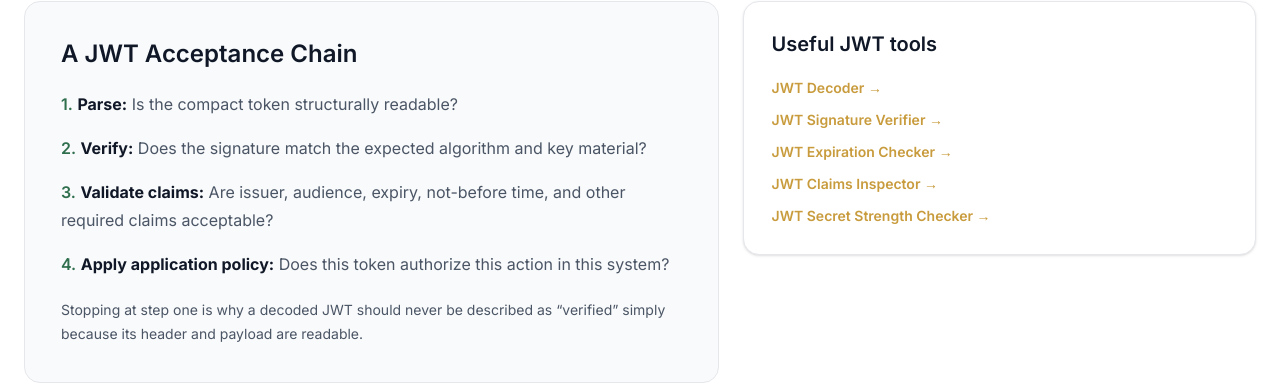
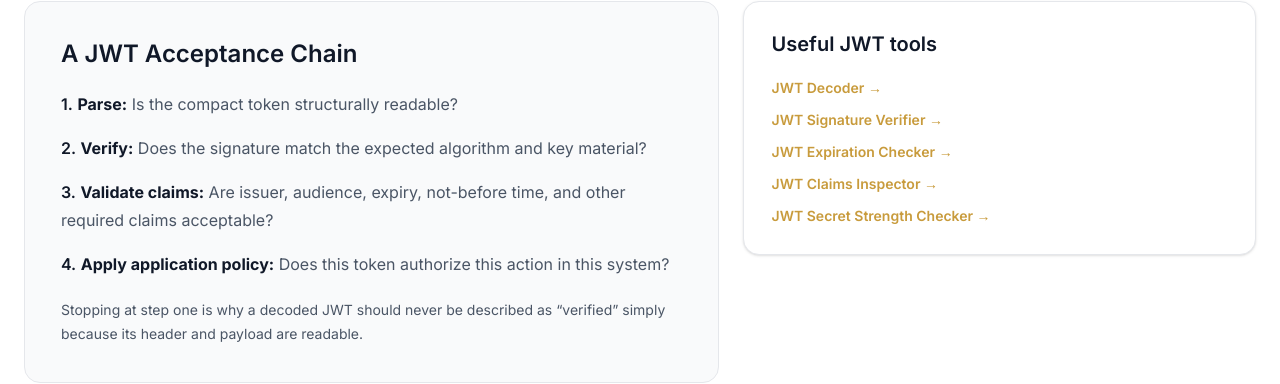
Before and after one commit to vaarunsonawwane-ops/yoryantra-new, a Next.js app: page /security-guides in a window 1280 px wide. Shown: the part 452-836 px from the top of the page. Built offline with nearby package versions, Linux system fonts and the light colour scheme.

Commit message:
Yoryantra_Resource_Guide_Publisher_Content_Freeze_FINAL V2

```diff
--- a/app/developers/page.tsx
+++ b/app/developers/page.tsx
@@ -130,10 +130,10 @@ export default function Page() {
               A useful debugging order
             </h2>
             <ol className="mt-5 space-y-3 text-sm leading-6 text-gray-600">
-              <li><strong className="text-[var(--green)]">1.</strong> Confirm the raw input you actually have.</li>
-              <li><strong className="text-[var(--green)]">2.</strong> Parse or normalize only what is necessary.</li>
-              <li><strong className="text-[var(--green)]">3.</strong> Compare the result with the protocol or API contract.</li>
-              <li><strong className="text-[var(--green)]">4.</strong> Reproduce the behavior in the real client, server, or browser.</li>
+              <li><strong className="text-gray-900">1.</strong> Confirm the raw input you actually have.</li>
+              <li><strong className="text-gray-900">2.</strong> Parse or normalize only what is necessary.</li>
+              <li><strong className="text-gray-900">3.</strong> Compare the result with the protocol or API contract.</li>
+              <li><strong className="text-gray-900">4.</strong> Reproduce the behavior in the real client, server, or browser.</li>
             </ol>
           </div>
         </section>
--- a/app/devops-resources/page.tsx
+++ b/app/devops-resources/page.tsx
@@ -109,7 +109,7 @@ export default function Page() {
             {layers.map((layer) => (
               <div key={layer.number} className="self-start rounded-2xl border border-gray-200 bg-gray-50 p-6">
                 <div className="flex items-start gap-4">
-                  <span className="pt-1 text-xs font-semibold tracking-wider text-[var(--green)]">{layer.number}</span>
+                  <span className="pt-1 text-xs font-semibold tracking-wider text-gray-900">{layer.number}</span>
                   <div>
                     <h3 className="text-lg font-semibold text-gray-900">{layer.title}</h3>
                     <p className="mt-2 text-sm leading-6 text-gray-600">{layer.text}</p>
--- a/app/how-yoryantra-tools-are-built/page.tsx
+++ b/app/how-yoryantra-tools-are-built/page.tsx
@@ -65,7 +65,7 @@ export const metadata = {
 export default function HowYoryantraToolsAreBuiltPage() {
   return (
     <main className="min-h-screen bg-white">
-      <section className="mx-auto max-w-5xl px-6 py-16">
+      <section className="mx-auto max-w-7xl px-6 py-16">
         <div className="mb-10 flex items-center text-sm text-gray-500">
           <Link href="/" className="transition-colors duration-200 hover:!text-[var(--light-gold)]">Home</Link>
           <span className="mx-2">/</span>
@@ -127,7 +127,7 @@ export default function HowYoryantraToolsAreBuiltPage() {
           <div className="mt-8 grid gap-x-12 gap-y-7 md:grid-cols-2">
             {reviewSteps.map((step) => (
               <div key={step.number} className="flex items-start gap-4">
-                <span className="min-w-8 pt-0.5 text-xs font-semibold tracking-wider text-[var(--green)]">{step.number}</span>
+                <span className="min-w-8 pt-0.5 text-xs font-semibold tracking-wider text-gray-900">{step.number}</span>
                 <div>
                   <h3 className="font-semibold text-gray-900">{step.title}</h3>
                   <p className="mt-2 text-sm leading-6 text-gray-600">{step.description}</p>
--- a/app/security-guides/page.tsx
+++ b/app/security-guides/page.tsx
@@ -90,10 +90,10 @@ export default function Page() {
           <div className="rounded-2xl border border-gray-200 bg-gray-50 p-7 md:p-9">
             <h2 className="text-2xl font-semibold text-gray-900">A JWT Acceptance Chain</h2>
             <ol className="mt-5 space-y-4 leading-7 text-gray-600">
-              <li><span className="font-semibold text-[var(--green)]">1.</span> <strong className="text-gray-900">Parse:</strong> Is the compact token structurally readable?</li>
-              <li><span className="font-semibold text-[var(--green)]">2.</span> <strong className="text-gray-900">Verify:</strong> Does the signature match the expected algorithm and key material?</li>
-              <li><span className="font-semibold text-[var(--green)]">3.</span> <strong className="text-gray-900">Validate claims:</strong> Are issuer, audience, expiry, not-before time, and other required claims acceptable?</li>
-              <li><span className="font-semibold text-[var(--green)]">4.</span> <strong className="text-gray-900">Apply application policy:</strong> Does this token authorize this action in this system?</li>
+              <li><span className="font-semibold text-gray-900">1.</span> <strong className="text-gray-900">Parse:</strong> Is the compact token structurally readable?</li>
+              <li><span className="font-semibold text-gray-900">2.</span> <strong className="text-gray-900">Verify:</strong> Does the signature match the expected algorithm and key material?</li>
+              <li><span className="font-semibold text-gray-900">3.</span> <strong className="text-gray-900">Validate claims:</strong> Are issuer, audience, expiry, not-before time, and other required claims acceptable?</li>
+              <li><span className="font-semibold text-gray-900">4.</span> <strong className="text-gray-900">Apply application policy:</strong> Does this token authorize this action in this system?</li>
             </ol>
             <p className="mt-5 text-sm leading-6 text-gray-600">
               Stopping at step one is why a decoded JWT should never be described
--- a/app/seo-resources/page.tsx
+++ b/app/seo-resources/page.tsx
@@ -107,7 +107,7 @@ export default function Page() {
             <ol className="mt-6 space-y-4">
               {debugOrder.map((item, index) => (
                 <li key={item} className="flex gap-4 leading-7 text-gray-600">
-                  <span className="min-w-7 pt-0.5 text-xs font-semibold tracking-wider text-[var(--green)]">{String(index + 1).padStart(2, "0")}</span>
+                  <span className="min-w-7 pt-0.5 text-xs font-semibold tracking-wider text-gray-900">{String(index + 1).padStart(2, "0")}</span>
                   <span>{item}</span>
                 </li>
               ))}
```
